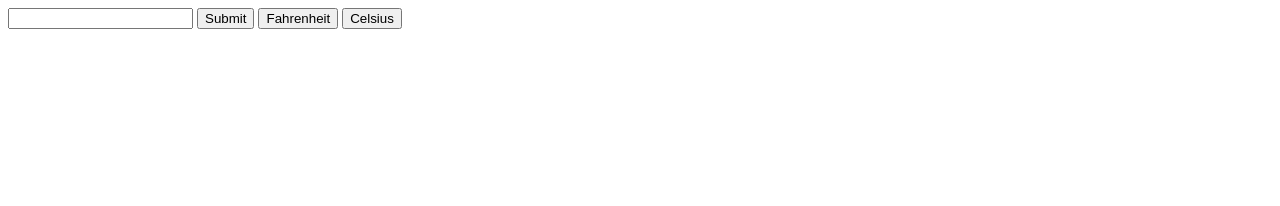
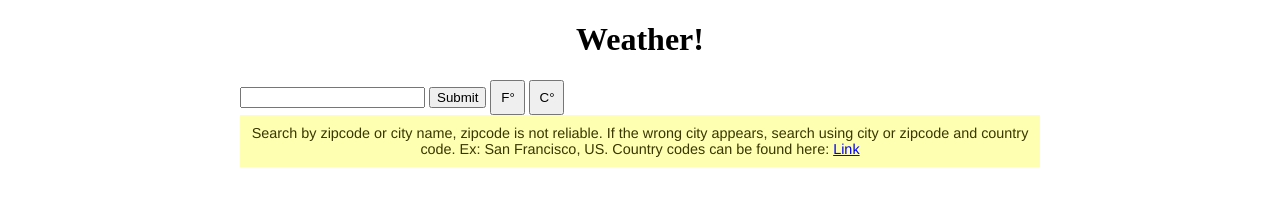
Before and after one commit to Flakari/weather-app, a plain HTML site: page index.html in a window 1280 px wide. Drawn offline with Linux system fonts and the light colour scheme.

Commit message:
Added a few site stylings

```diff
--- a/index.html
+++ b/index.html
@@ -5,16 +5,28 @@
     <meta name="viewport" content="width=device-width, initial-scale=1.0">
     <meta http-equiv="X-UA-Compatible" content="ie=edge">
     <title>Weather App</title>
+    <link href="styles/style.css" type="text/css" rel="stylesheet">
 </head>
 <body>
-    <form onsubmit="return false">
-        <input type="text" name="city" id="weather-city">
-        <button id="submit">Submit</button>
-        <button id="fahr">Fahrenheit</button>
-        <button id="cel">Celsius</button>
-    </form>
-    <p id="error"></p>
-
+    <div id="container">
+        <header>
+            <h1>Weather!</h1>
+        </header>
+        <div>
+            <form onsubmit="return false">
+                <input type="text" name="city" id="weather-city">
+                <button id="submit">Submit</button>
+                <button id="fahr">F&deg;</button>
+                <button id="cel">C&deg;</button>
+            </form>
+            <div id="error-container">
+                <div id="error"></div>
+            </div>
+            <div id="search-info">
+                <p>Search by zipcode or city name, zipcode is not reliable. If the wrong city appears, search using city or zipcode and country code. Ex: San Francisco, US. Country codes can be found here: <a href="https://en.wikipedia.org/wiki/ISO_3166-1_alpha-2#Officially_assigned_code_elements" target="_blank">Link</a></p>
+            </div>
+        </div>
+    </div>
     <script src="scripts/script.js"></script>
 </body>
 </html>
--- a/scripts/script.js
+++ b/scripts/script.js
@@ -34,13 +34,14 @@ function getWeather(units) {
         .then((response) => {
             if (response.cod != 200) {
                 console.clear();
-                error.textContent = capitalize(response.message);
+                error.textContent = `Error: ${ capitalize(response.message) }`;
             } else {
                 error.textContent = '';
                 console.log(getTempString(response, units));
                 console.log(getWeatherString(response));
                 console.log(getWindString(response, units));
             }
+            errorMessageDisplay(response);
         })
         .catch((error) => {
             console.log(error);
@@ -122,6 +123,16 @@ function capitalize(string) {
     return string.charAt(0).toUpperCase() + string.slice(1);
 }
 
+function errorMessageDisplay(response) {
+    const errorCont = document.querySelector('#error-container');
+
+    if (response.cod != 200) {
+        errorCont.classList.add('error-unhidden');
+    } else {
+        errorCont.classList.remove('error-unhidden');
+    }
+}
+
 submitButton.addEventListener('click', () => {
     getWeather(measurementUnits.getUnits());
 });
--- /dev/null
+++ b/styles/style.css
@@ -0,0 +1,55 @@
+h1 {
+    text-align: center;
+}
+
+#container {
+    width: 800px;
+    max-width: 90%;
+    margin: 0 auto;
+}
+
+#fahr {
+    height: 35px;
+    width: 35px;
+}
+
+#cel {
+    height: 35px;
+    width: 35px;
+}
+
+#error-container {
+    height: 0px;
+    overflow: hidden;
+    background-color: #ff6767;
+    transition: height 0.4s ease-out;
+}
+
+#error-container.error-unhidden {
+    transition: height 0.4s ease-out;
+    height: 30px;
+
+}
+
+#error {
+    padding: 5px;
+    overflow: hidden;
+    font-family: 'Franklin Gothic Medium', 'Arial Narrow', Arial, sans-serif;
+    font-size: 0.9em;
+    color: #520100;
+    text-align: center;
+}
+
+#search-info {
+    font-family: 'Franklin Gothic Medium', 'Arial Narrow', Arial, sans-serif;
+    font-size: 0.9em;
+    box-sizing: border-box;
+    background-color: #ffffb2;
+    padding: 10px;
+    color: #3a3700;
+}
+
+#search-info p {
+    margin: 0;
+    text-align: center;
+}
```
